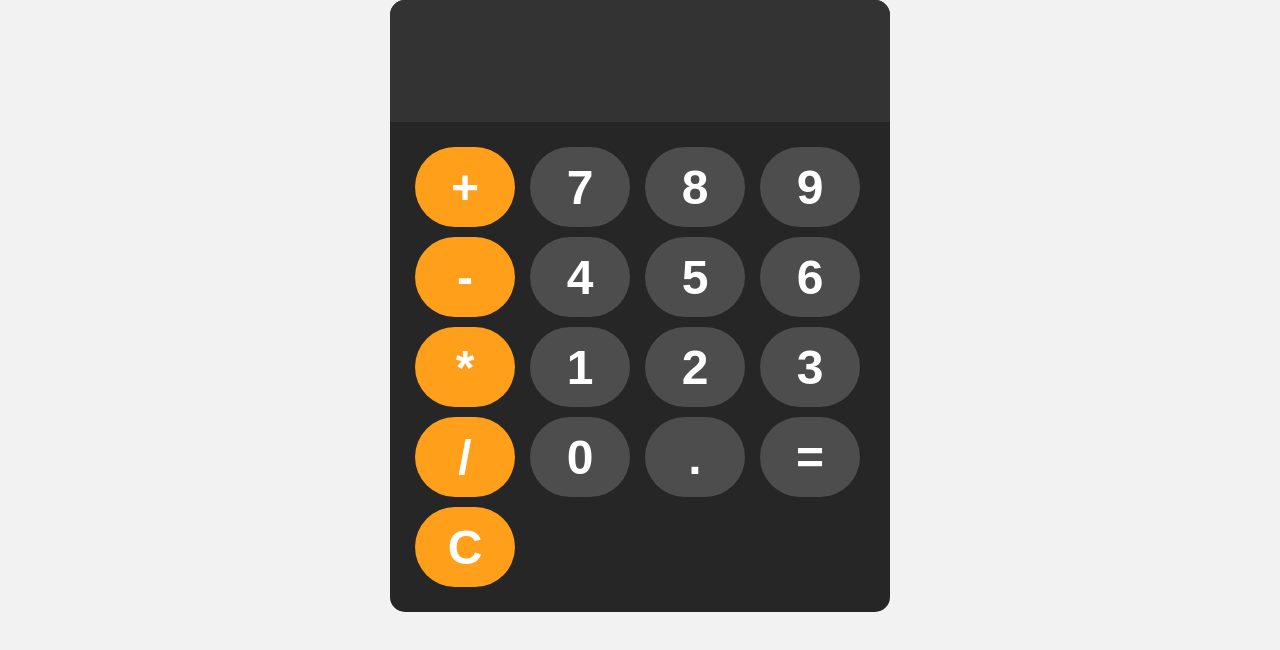
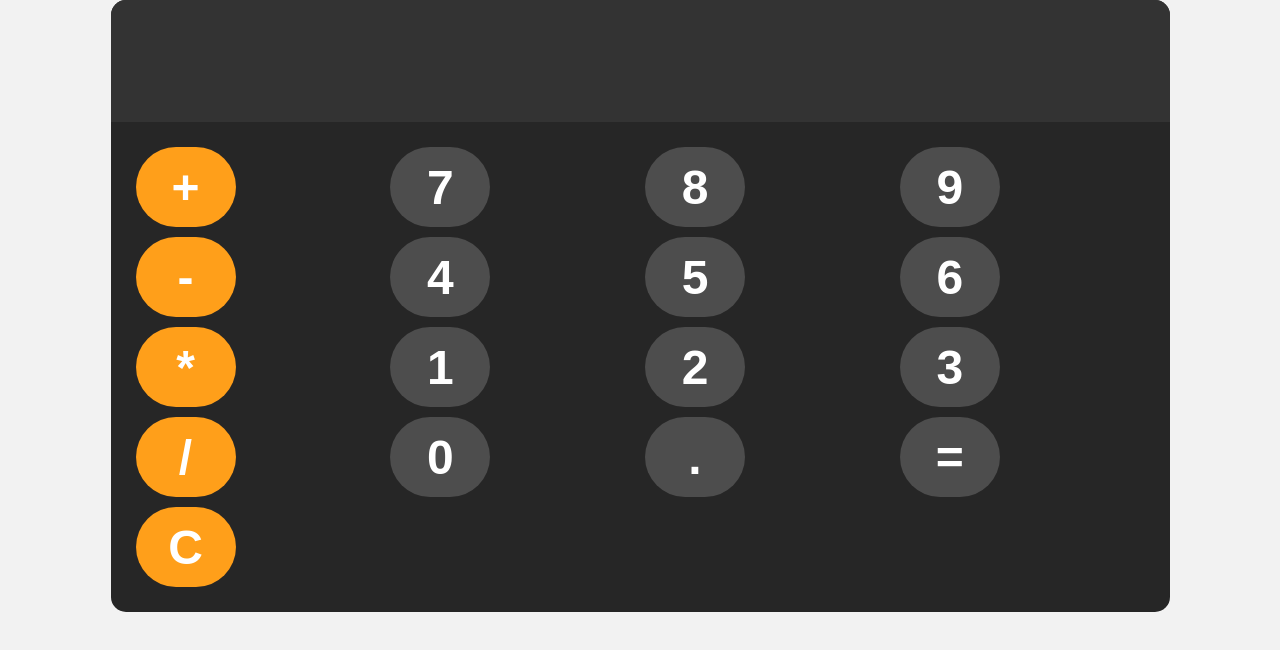
Before and after one commit to AvuraJustice/Javura-calculator, a plain HTML site: page index.html in a window 1280 px wide. Drawn offline with Linux system fonts and the light colour scheme.

Commit message:
Update style.css

```diff
--- a/style.css
+++ b/style.css
@@ -11,7 +11,7 @@ body{
     font-family: Arial, Helvetica, sans-serif;
     background-color: hsl(0, 0%, 15%);
     border-radius: 15px;
-    max-width: 500px;
+    max-width: 500vh;
     overflow: hidden;
 }
 #display{
@@ -55,4 +55,5 @@ button:active{
 .operator-btn:active{
         background: hsl(35, 100%, 65%);
 
+
 }
```
